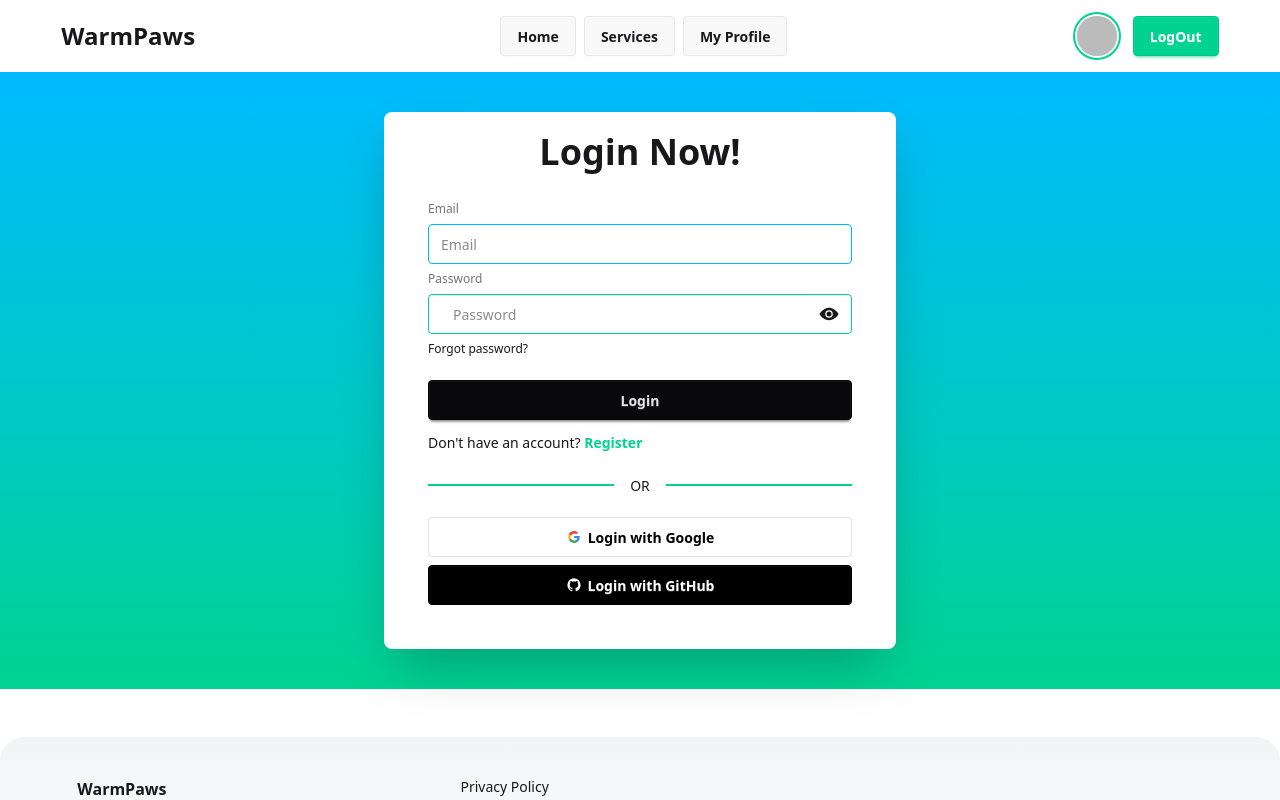
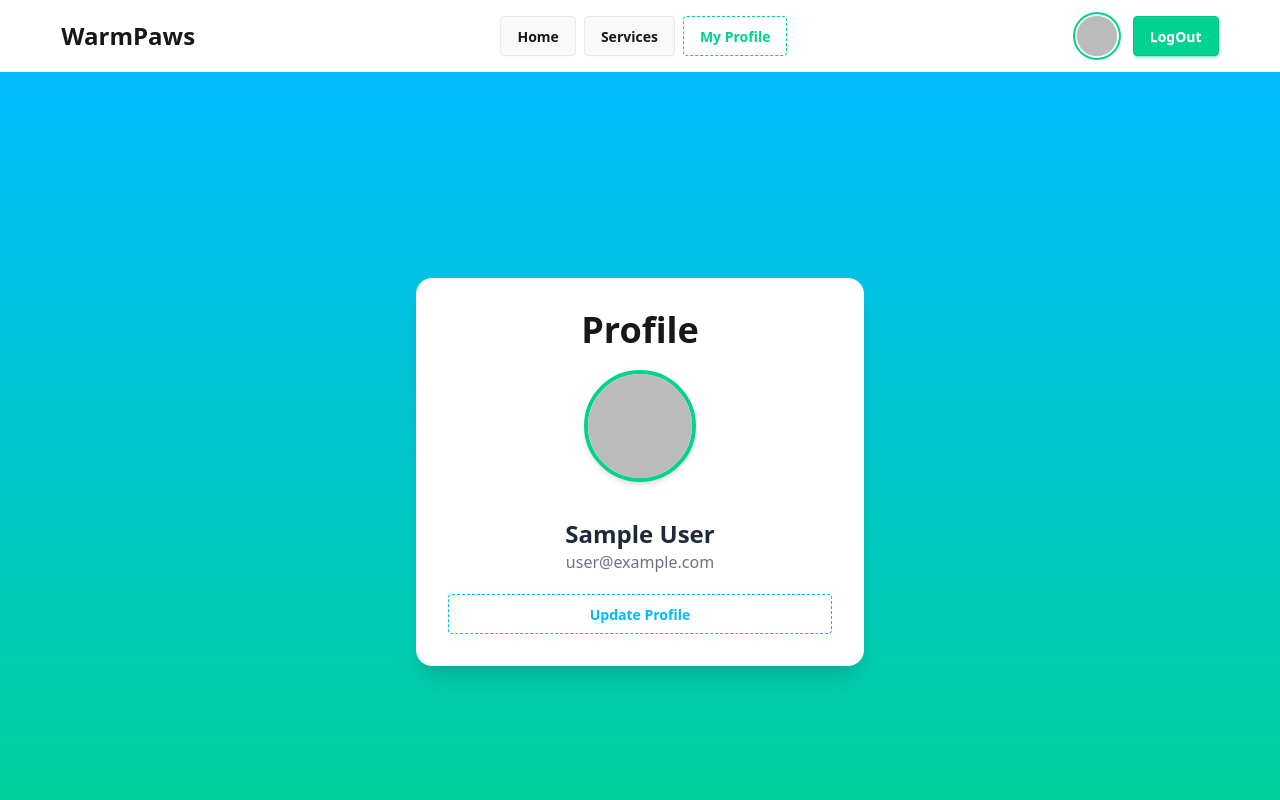
Before and after one commit to AdalOnShow/WarmPaws-Pet_Care_Services, a React (Vite) app: page /profile in a window 1280 px wide. Before the commit this address led to /login. Shown: the top 800 px of the page. Built offline with nearby package versions, Linux system fonts and the light colour scheme; no server answers; sample sign-in values are in the browser's storage.

Commit message:
feat: add password reset functionality, enhance logout confirmation, and improve profile update process

```diff
--- a/Components/Navbar.jsx
+++ b/Components/Navbar.jsx
@@ -2,11 +2,21 @@ import React, { use } from 'react'
 import { Link, NavLink } from 'react-router'
 import { AuthContext } from '../Contexts/AuthContext'
 import toast from 'react-hot-toast'
+import Swal from 'sweetalert2'
 
 const Navbar = () => {
   const { user, logOutFunc } = use(AuthContext)
 
   const handleLogOut = () => {
+    Swal.fire({
+      title: "Do you wnat to Logout?",
+      icon: "question",
+      showCancelButton: true,
+      confirmButtonColor: "#3085d6",
+      cancelButtonColor: "#d33",
+      confirmButtonText: "Yes, Logout"
+    }).then((result) => {
+      if (result.isConfirmed) {
         logOutFunc()
           .then(() => {
             toast.success("logOut Successfull")
@@ -14,6 +24,8 @@ const Navbar = () => {
           .catch(() => {
             toast.error("Something went wrong. Please try again later.")
           })
+      }
+    });
   }
 
 
--- a/Contexts/AuthProvaider.jsx
+++ b/Contexts/AuthProvaider.jsx
@@ -1,5 +1,5 @@
 import React, { useEffect, useState } from 'react'
-import { createUserWithEmailAndPassword, GoogleAuthProvider, onAuthStateChanged, signInWithEmailAndPassword, signInWithPopup, signOut, updateProfile } from 'firebase/auth'
+import { createUserWithEmailAndPassword, GoogleAuthProvider, onAuthStateChanged, sendPasswordResetEmail, signInWithEmailAndPassword, signInWithPopup, signOut, updateProfile } from 'firebase/auth'
 import { auth } from '../Firebase/firebase'
 import { AuthContext } from './AuthContext'
 
@@ -17,6 +17,10 @@ const AuthProvaider = ({ children }) => {
     return signInWithEmailAndPassword(auth, email, password)
   }
 
+  const forgetPassFunc = (email) => {
+    return sendPasswordResetEmail(auth, email)
+  }
+
   const sigInWithGoogle = () => {
     return signInWithPopup(auth, googleProvider)
   }
@@ -32,6 +36,7 @@ const AuthProvaider = ({ children }) => {
   useEffect(() => {
     const unsubscribe = onAuthStateChanged(auth, (currUser) => {
       setUser(currUser)
+      setLoading(false)
     })
 
     return () => {
@@ -47,6 +52,9 @@ const AuthProvaider = ({ children }) => {
     updateProfileFunc,
     signInWithEmailAndPasswordFunc,
     sigInWithGoogle,
+    forgetPassFunc,
+    loading,
+    setLoading,
     logOutFunc,
   }
 
--- /dev/null
+++ b/Pages/ForgetPassword.jsx
@@ -0,0 +1,63 @@
+import React, { useContext } from 'react'
+import { AuthContext } from '../Contexts/AuthContext'
+import toast from 'react-hot-toast'
+import { useLocation } from 'react-router'
+import Swal from 'sweetalert2'
+
+
+const getWebmailUrl = (email) => {
+  const domain = email.split('@')[1]?.toLowerCase() || ''
+  if (domain.includes('gmail.com')) return 'https://mail.google.com'
+  if (domain.includes('yahoo.com')) return 'https://mail.yahoo.com'
+  if (domain.includes('outlook.com') || domain.includes('hotmail.com') || domain.includes('live.com')) return 'https://outlook.live.com/mail'
+  if (domain.includes('icloud.com')) return 'https://www.icloud.com/mail'
+  return 'https://mail.google.com'
+}
+
+const ForgetPassword = () => {
+  const { forgetPassFunc } = useContext(AuthContext)
+  const location = useLocation()
+  const prefilledEmail = location.state?.email || ''
+
+  const handleForgetPass = (e) => {
+    e.preventDefault()
+    const email = e.target.email.value
+
+    forgetPassFunc(email)
+      .then(() => {
+        Swal.fire({
+          title: "Reset link sent to your email",
+          text: "Do you want to open your mail provider?",
+          icon: "question",
+          showCancelButton: true,
+          confirmButtonColor: "#3085d6",
+          cancelButtonColor: "#d33",
+          confirmButtonText: "Yes, open mail"
+        }).then((result) => {
+          if (result.isConfirmed) {
+            const mailUrl = getWebmailUrl(email || prefilledEmail)
+            window.open(mailUrl, '_blank')
+          }
+        });
+      })
+      .catch(err => toast.error(err.message))
+  }
+
+  return (
+    <div className='w-full min-h-[70vh] py-10 flex-center bg-linear-to-b from-info to-success'>
+      <div className="card bg-base-100 w-full max-w-lg shrink-0 shadow-2xl py-10 p-5">
+        <h2 className='text-4xl text-center font-bold mb-8'>Forget Password</h2>
+
+        <form onSubmit={handleForgetPass} className="card-body">
+          <label className="label">Email</label>
+          <input required name='email' defaultValue={prefilledEmail} type="email" placeholder="Email" className="input input-info w-full" />
+          <button type='submit' className="btn btn-info text-white w-full py-2 rounded mt-5">
+            Send Reset Link
+          </button>
+        </form>
+      </div>
+    </div>
+  )
+}
+
+export default ForgetPassword
--- a/Pages/Login.jsx
+++ b/Pages/Login.jsx
@@ -1,4 +1,4 @@
-import React, { use, useState } from 'react'
+import React, { use, useRef, useState } from 'react'
 import { IoEye, IoEyeOff } from 'react-icons/io5'
 import { Link, useNavigate } from 'react-router'
 import SocialLogin from '../Components/SocialLogin'
@@ -8,7 +8,8 @@ import toast from 'react-hot-toast'
 const Login = () => {
   const { signInWithEmailAndPasswordFunc, setUser } = use(AuthContext)
   const [passShow, setPassShow] = useState(false)
-  const navite = useNavigate()
+  const navigate = useNavigate()
+  const emailRef = useRef()
 
   const handlePassShow = () => {
     setPassShow(!passShow)
@@ -43,12 +44,17 @@ const Login = () => {
       .then((res) => {
         setUser(res.user)
         toast.success("Signin Successfull")
-        navite('/')
+        navigate('/')
       })
       .catch(err => {
         const massage = handleSigninError(err)
         toast.error(massage)
       })
+  }
+
+  const handleForgetPass = () => {
+    const emailValue = emailRef.current?.value || ''
+    navigate("/forget-password", { state: { email: emailValue } })
   }
   return (
     <div className='w-full py-10 flex-center bg-linear-to-b from-info to-success'>
@@ -57,7 +63,7 @@ const Login = () => {
         <form onSubmit={(e) => handleLogin(e)} className="card-body">
           <fieldset className="fieldset">
             <label className="label">Email</label>
-            <input required name='email' type="email" placeholder="Email" className="input input-info w-full" />
+            <input required name='email' ref={emailRef} type="email" placeholder="Email" className="input input-info w-full" />
 
             <label className="label">Password</label>
             <label className='input input-success w-full'>
@@ -67,7 +73,7 @@ const Login = () => {
               </button>
             </label>
 
-            <div><button type='button' className="link link-hover">Forgot password?</button></div>
+            <div><button onClick={handleForgetPass} type='button' className="link link-hover">Forgot password?</button></div>
             <button type='submit' className="btn btn-neutral mt-4">Login</button>
           </fieldset>
           <p className="">Don't have an account? <Link to="/register" className='font-bold text-success hover:underline'>Register</Link></p>
--- a/Pages/Profile.jsx
+++ b/Pages/Profile.jsx
@@ -1,32 +1,37 @@
-import React, { use, useRef, useState } from 'react'
+import React, { useContext, useEffect, useState } from 'react'
 import { AuthContext } from '../Contexts/AuthContext'
 import toast from 'react-hot-toast'
 
+const Profile = () => {
+  const { user, updateProfileFunc } = useContext(AuthContext)
+  const [showUpdate, setShowUpdate] = useState(false)
+  const [name, setName] = useState('')
+  const [photo, setPhoto] = useState('')
 
-const Profile = () => {
-  const { user, updateProfileFunc } = use(AuthContext)
-  const [showUpdate, setShowUpdate] = useState(false)
-  const nameRef = useRef()
-  const photoRef = useRef()
+  useEffect(() => {
+    setName(user?.displayName || '')
+    setPhoto(user?.photoURL || '')
+  }, [user])
 
-
-  const handleUpdate = (e) => {
+  const handleUpdate = async (e) => {
     e.preventDefault()
-    const name = nameRef.current?.value
-    const photo = photoRef.current?.value
 
     if (!showUpdate) {
       setShowUpdate(true)
       return
-    } else {
-      updateProfileFunc(name, photo)
-        .then(() => {
-          toast.success("User Register success")
-          setShowUpdate(false)
-        })
-        .catch(error => {
-          toast.error(error.massage)
-        })
+    }
+
+    if (!name.trim() || !photo.trim()) {
+      toast.error('All fields are required')
+      return
+    }
+
+    try {
+      await updateProfileFunc(name.trim(), photo.trim())
+      toast.success('Profile updated')
+      setShowUpdate(false)
+    } catch (error) {
+      toast.error(error?.message || 'Update failed')
     }
   }
 
@@ -34,39 +39,52 @@ const Profile = () => {
     <div className="min-h-screen flex items-center justify-center bg-linear-to-b from-info to-success py-10 px-4">
       <div className="bg-white rounded-2xl shadow-xl p-8 max-w-md w-full text-center">
         <div className="flex flex-col items-center gap-5">
-          <h2 className='text-4xl text-center font-bold'>Login Now!</h2>
+          <h2 className='text-4xl text-center font-bold'>Profile</h2>
 
           <img
-            src={user.photoURL ? user.photoURL : `https://img.daisyui.com/images/profile/demo/spiderperson@192.webp`}
-            alt={user.displayName}
+            src={photo || user?.photoURL || `https://img.daisyui.com/images/profile/demo/spiderperson@192.webp`}
+            alt={name || user?.displayName || 'User'}
             className="w-28 h-28 rounded-full object-cover border-4 border-success shadow-md"
           />
 
-          <div className="">
+          <div>
             <h2 className="text-2xl font-semibold text-gray-800 mt-4">
-              {user.displayName}
+              {user?.displayName || name}
             </h2>
-            <p className="text-gray-500">{user.email}</p>
+            <p className="text-gray-500">{user?.email}</p>
           </div>
-          <form>
+
+          <form onSubmit={handleUpdate} className="w-full">
             {showUpdate &&
               <div className='my-4 text-left space-y-2'>
                 <label className="label">Name</label>
-                <input required type="text" ref={nameRef} placeholder="Enter Your Name Here" className="input input-info w-full" />
+                <input
+                  required
+                  type="text"
+                  value={name}
+                  onChange={(e) => setName(e.target.value)}
+                  placeholder="Enter Your Name Here"
+                  className="input input-info w-full"
+                />
                 <label className="label">Photo URL</label>
-                <input required type="text" ref={photoRef} placeholder="Photo URL" className="input input-info w-full" />
+                <input
+                  required
+                  type="text"
+                  value={photo}
+                  onChange={(e) => setPhoto(e.target.value)}
+                  placeholder="Photo URL"
+                  className="input input-info w-full"
+                />
               </div>
             }
+
             <button
               type='submit'
-              onClick={(e) => handleUpdate(e)}
-              className="btn btn-info btn-dash hover:text-white transition duration-300"
+              className="btn btn-info btn-dash hover:text-white transition duration-300 w-full"
             >
-              Update Profile
+              {showUpdate ? 'Save Changes' : 'Update Profile'}
             </button>
           </form>
-
-
         </div>
       </div>
     </div>
--- a/Pages/Register.jsx
+++ b/Pages/Register.jsx
@@ -94,8 +94,6 @@ const Register = () => {
                 {passShow ? <IoEyeOff size={20} /> : <IoEye size={20} />}
               </button>
             </label>
-
-            <div><a className="link link-hover">Forgot password?</a></div>
             <button type='submit' className="btn btn-neutral mt-4">Register</button>
           </fieldset>
           <p className="">Don you already have an account? <Link to="/login" className='font-bold text-success hover:underline'>Login</Link></p>
--- a/Routes/PrivateRoute.jsx
+++ b/Routes/PrivateRoute.jsx
@@ -1,13 +1,15 @@
-import React, { use } from 'react'
+import React, { useContext } from 'react'
 import { AuthContext } from '../Contexts/AuthContext'
-import { Navigate } from 'react-router'
+import { Navigate, useLocation } from 'react-router'
+
 
 const PrivateRoute = ({ children }) => {
-  const { user } = use(AuthContext)
-  if (user) {
-    return children
-  }
-  return <Navigate to="/login" />
+  const { user, loading } = useContext(AuthContext)
+  const location = useLocation()
+
+  if (loading) return null
+  if (user) return children
+  return <Navigate to="/login" state={{ from: location }} replace />
 }
 
 export default PrivateRoute
--- a/Routes/routes.jsx
+++ b/Routes/routes.jsx
@@ -6,6 +6,7 @@ import Login from "../Pages/Login";
 import Register from "../Pages/register";
 import Profile from "../Pages/Profile";
 import PrivateRoute from "./PrivateRoute";
+import ForgetPassword from "../Pages/ForgetPassword";
 
 
 export const router = createBrowserRouter([
@@ -29,6 +30,10 @@ export const router = createBrowserRouter([
         path: "/profile",
         element: <PrivateRoute><Profile /></PrivateRoute>
       },
+      {
+        path: "/forget-password",
+        element: <ForgetPassword />
+      },
     ]
   },
   {
--- a/package.json
+++ b/package.json
@@ -17,6 +17,7 @@
     "react-hot-toast": "^2.6.0",
     "react-icons": "^5.5.0",
     "react-router": "^7.9.4",
+    "sweetalert2": "^11.26.3",
     "tailwindcss": "^4.1.15"
   },
   "devDependencies": {
--- a/src/main.jsx
+++ b/src/main.jsx
@@ -4,7 +4,6 @@ import './index.css'
 import { RouterProvider } from "react-router/dom";
 import { router } from '../Routes/routes';
 import AuthProvaider from '../Contexts/AuthProvaider';
-import { Bounce, ToastContainer } from 'react-toastify';
 import { Toaster } from 'react-hot-toast';
 
 createRoot(document.getElementById('root')).render(
```
Also changed, not shown: 1 other file (tests, documents, lock files or other folders). Lines whose indentation alone changed are shown as unchanged.
